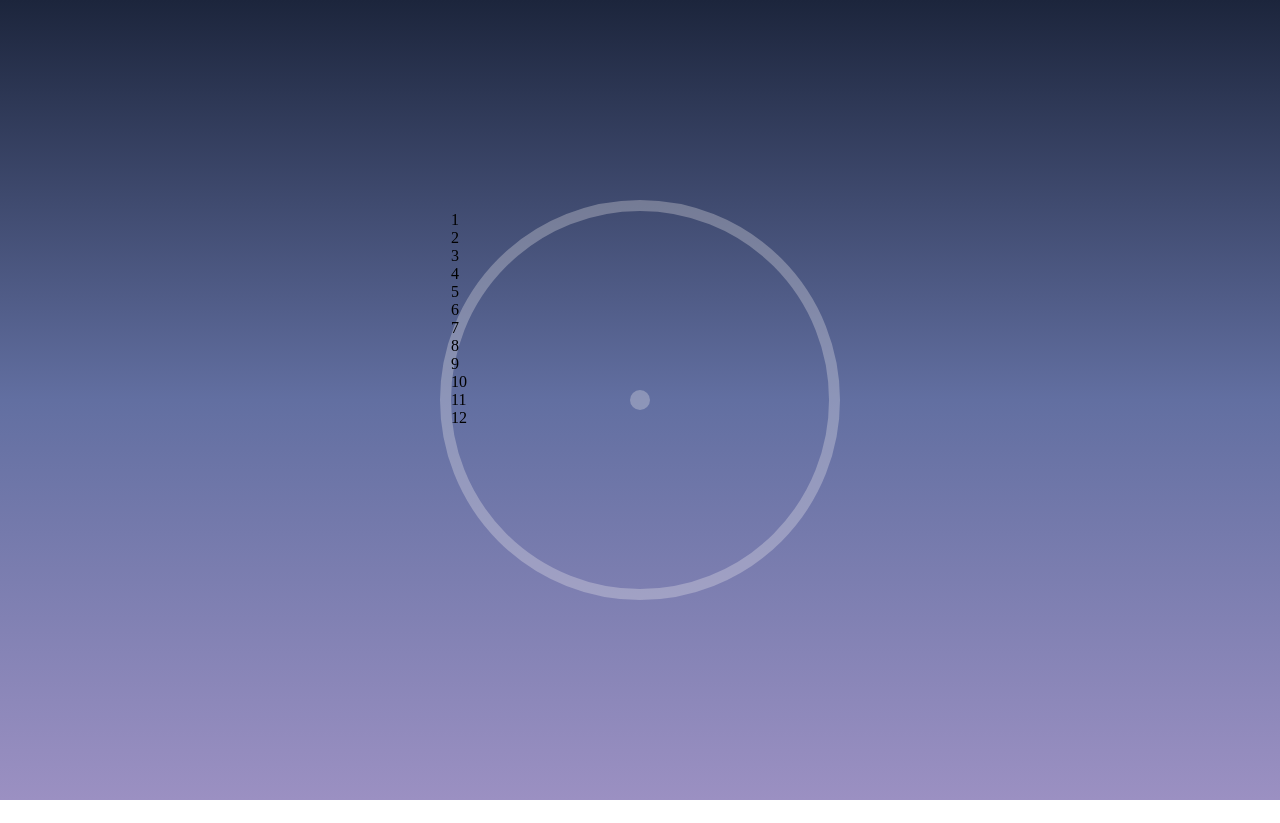
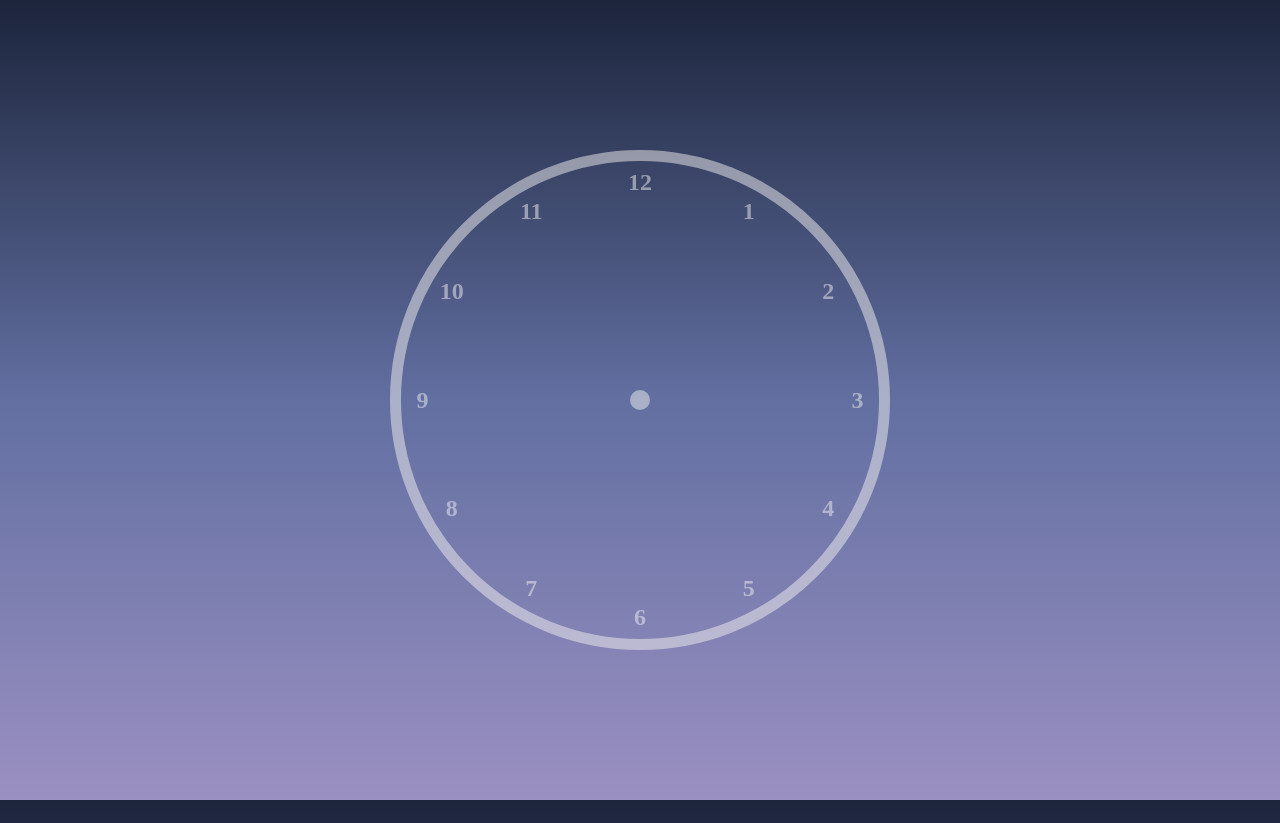
Before and after one commit to Manny-Code-Bytes/color-clock, a plain HTML site: page index.html in a window 1280 px wide. Before the commit the page ends 800 px from the top, so only its background shows below. Drawn offline with Linux system fonts and the light colour scheme.

Commit message:
Placed all numbers around clock using deg and a custom variable to DRY code.

```diff
--- a/index.css
+++ b/index.css
@@ -18,24 +18,29 @@
     padding: 0;
 }
 
-html,
+html {
+    min-height: 100%;
+
+}
+
 body {
     align-items: center;
     display: flex;
-    height: 100%;
+    height: 100vh;
     justify-content: center;
+    margin: 0;
 }
 
 .clock {
-    border: 11px solid hsla(0, 12%, 95%, 0.293);
+    border: 11px solid hsla(0, 12%, 95%, 0.5);
     border-radius: 50%;
-    height: 400px;
+    height: 500px;
     position: relative;
-    width: 400px;
+    width: 500px;
 }
 
 .clock::after {
-    background-color: hsla(0, 12%, 95%, 0.293);
+    background-color: hsla(0, 12%, 95%, 0.5);
     border-radius: 50%;
     content: '';
     height: 20px;
@@ -44,3 +49,64 @@ body {
     top: calc(50% - 10px);
     width: 20px;
 }
+
+.hour {
+    color: hsla(0, 12%, 95%, 0.5);
+    font-size: 1.5rem;
+    font-weight: bold;
+    height: 100%;
+    position: absolute;
+    text-align: center;
+    transform: rotate(var(--deg));
+    padding-top: 8px;
+    width: 100%;
+}
+
+.hour span {
+    display: block;
+    transform: rotate(calc(-1 * var(--deg)));
+}
+
+.hour1 {
+    --deg: 30deg;
+}
+
+.hour2 {
+    --deg: 60deg;
+}
+
+.hour3 {
+    --deg: 90deg;
+}
+
+.hour4 {
+    --deg: 120deg;
+}
+
+.hour5 {
+    --deg: 150deg;
+}
+
+.hour6 {
+    --deg: 180deg;
+}
+
+.hour7 {
+    --deg: 210deg;
+}
+
+.hour8 {
+    --deg: 240deg;
+}
+
+.hour9 {
+    --deg: 270deg;
+}
+
+.hour10 {
+    --deg: 300deg;
+}
+
+.hour11 {
+    --deg: 330deg;
+}
--- a/index.html
+++ b/index.html
@@ -11,18 +11,18 @@
 
 <body>
     <main class="clock">
-        <div class="hour hour1">1</div>
-        <div class="hour hour2">2</div>
-        <div class="hour hour3">3</div>
-        <div class="hour hour4">4</div>
-        <div class="hour hour5">5</div>
-        <div class="hour hour6">6</div>
-        <div class="hour hour7">7</div>
-        <div class="hour hour8">8</div>
-        <div class="hour hour9">9</div>
-        <div class="hour hour10">10</div>
-        <div class="hour hour11">11</div>
-        <div class="hour hour12">12</div>
+        <div class="hour hour1"><span>1</span></div>
+        <div class="hour hour2"><span>2</span></div>
+        <div class="hour hour3"><span>3</span></div>
+        <div class="hour hour4"><span>4</span></div>
+        <div class="hour hour5"><span>5</span></div>
+        <div class="hour hour6"><span>6</span></div>
+        <div class="hour hour7"><span>7</span></div>
+        <div class="hour hour8"><span>8</span></div>
+        <div class="hour hour9"><span>9</span></div>
+        <div class="hour hour10"><span>10</span></div>
+        <div class="hour hour11"><span>11</span></div>
+        <div class="hour hour12"><span>12</span></div>
     </main>
     <script src="./index.js" defer></script>
 </body>
--- a/index.js
+++ b/index.js
@@ -17,9 +17,9 @@ const colors = [
 ];
 // Update the gradient object to use the colors array. This way, you can easily add or remove colors without modifying the code
 const gradient = {
-    morning: `linear-gradient(${colors.slice(0,3)})`,
-    afternoon: `linear-gradient(${colors.slice(3,6)})`,
-    night: `linear-gradient(${colors.slice(6)})`
+    morning: `linear-gradient(${colors.slice(0,3)} )`,
+    afternoon: `linear-gradient(${colors.slice(3,6)} )`,
+    night: `linear-gradient(${colors.slice(6)} )`
 }
 // Modify the colorChange function to accept a parameter representing the current time. This allows you to reuse the function with different time values
 function colorChange(){
```
